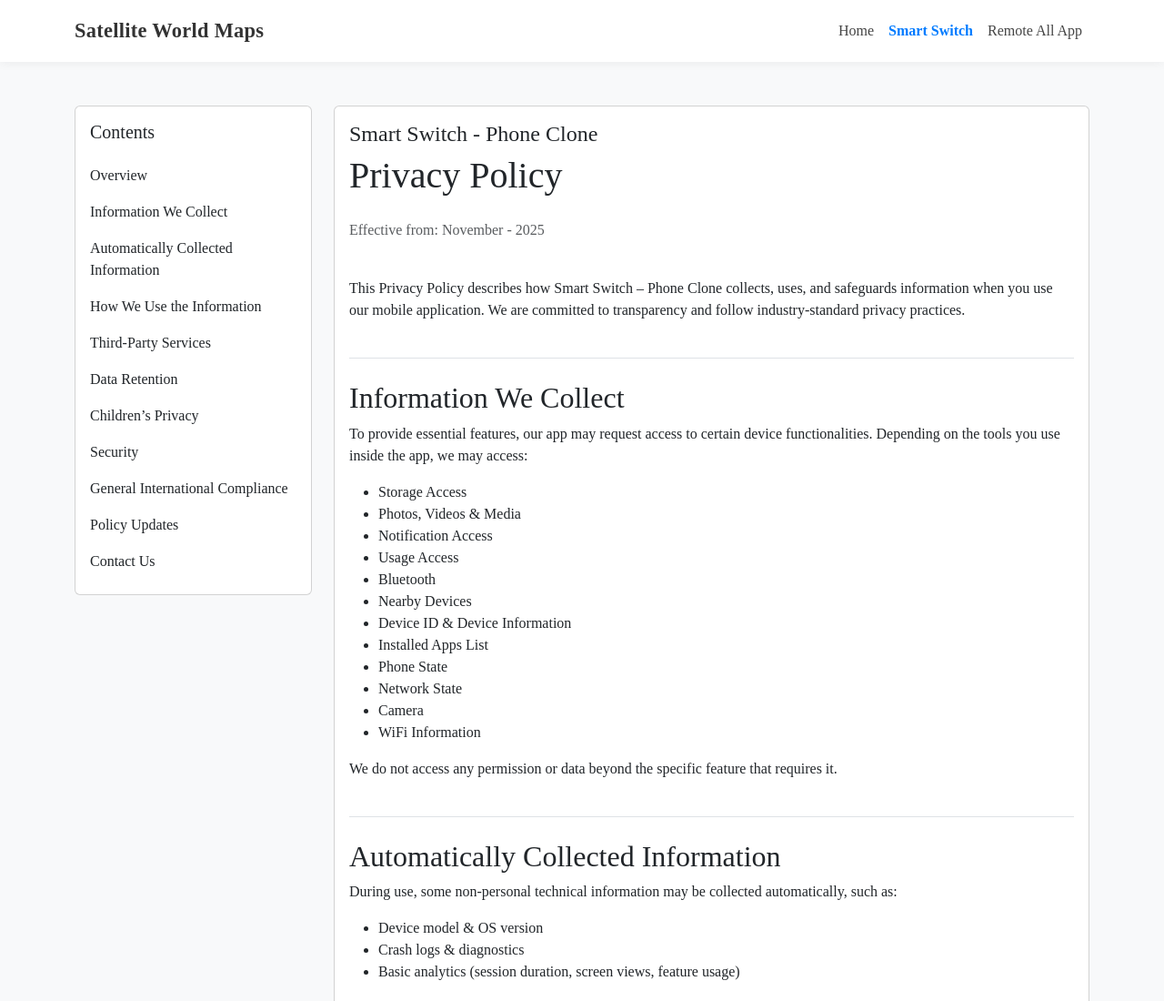
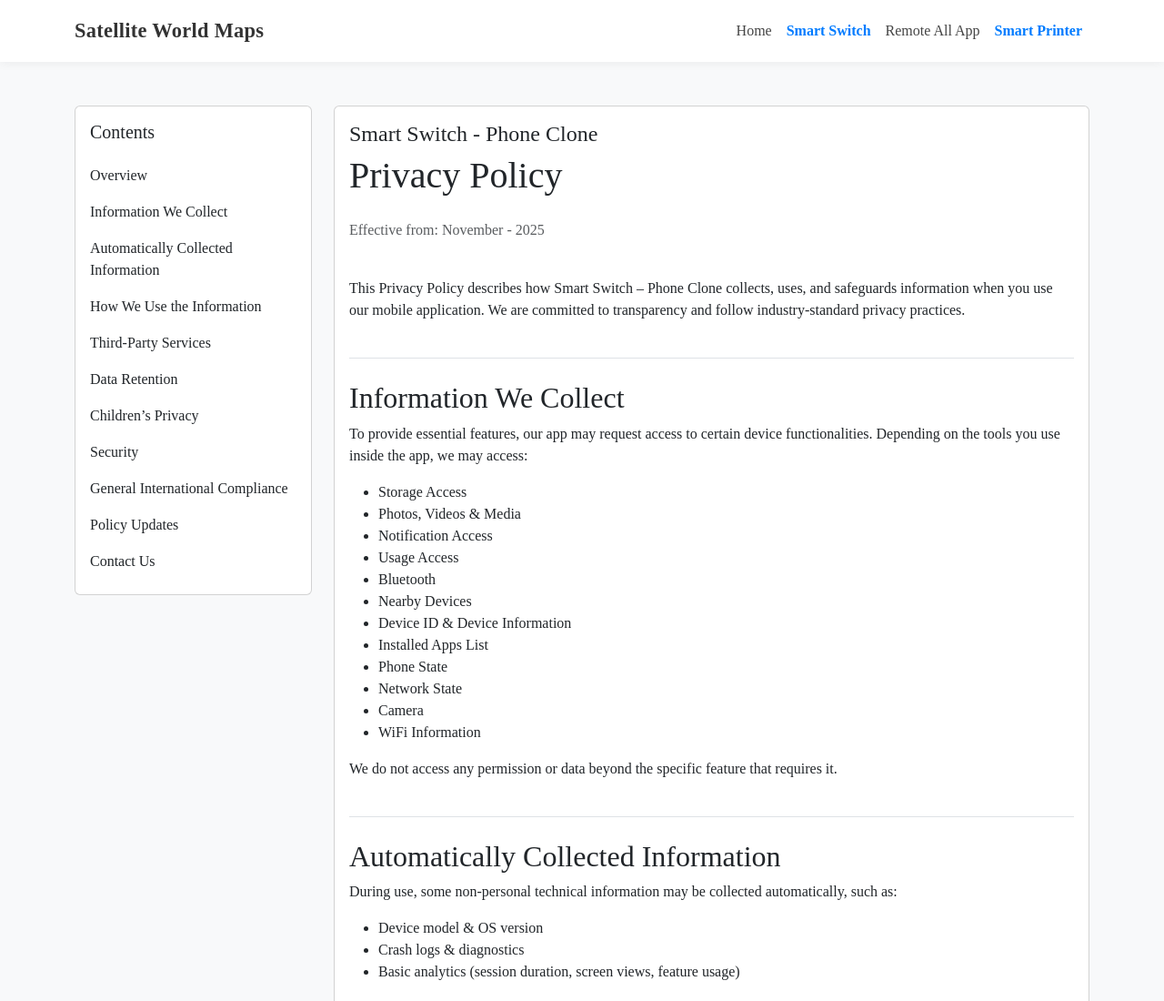
Before and after one commit to sameerirfangaba/Satellite-World-Maps, a plain HTML site: page data-transfer/index.html in a window 1280 px wide. Shown: the top 1100 px of the page at 91% size. Drawn offline with nearby package versions, Linux system fonts and the light colour scheme.

Commit message:
Add Smart Printer link to navigation menu

```diff
--- a/data-transfer/index.html
+++ b/data-transfer/index.html
@@ -88,6 +88,7 @@
                     <li class="nav-item"><a class="nav-link" href="/">Home</a></li>
                     <li class="nav-item"><a class="nav-link active" href="/data-transfer">Smart Switch</a></li>
                       <li class="nav-item"><a class="nav-link" href="/remote-all">Remote All App</a></li>
+					<li class="nav-item"><a class="nav-link active" href="/smart-printer">Smart Printer</a></li>
                     <!-- <li class="nav-item"><a class="nav-link" href="#">Contact</a></li>
                     <li class="nav-item"><a class="nav-link" href="#">Support</a></li> -->
                 </ul>
```
